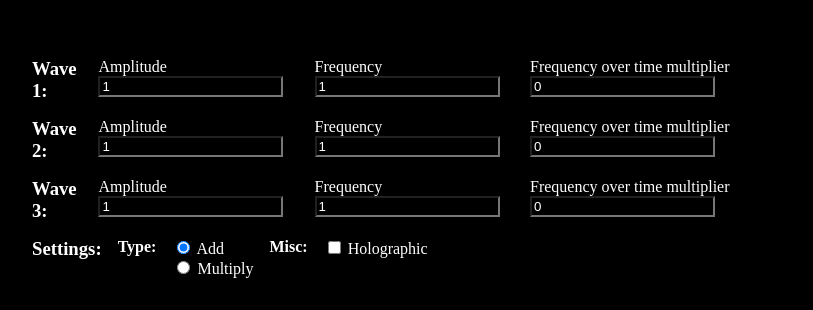
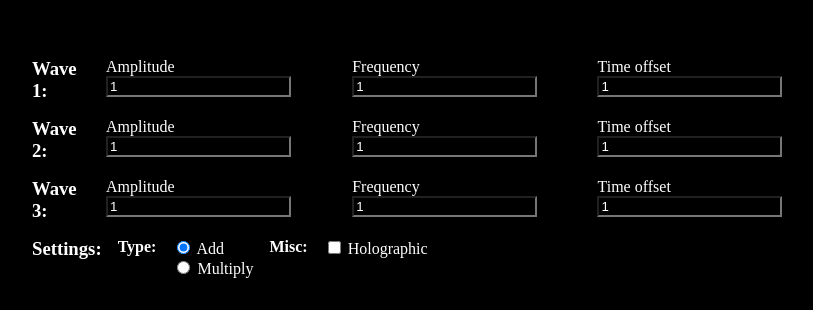
Before and after one commit to Jrp0h/Sinusthing, a plain HTML site: page index.html in a window 1280 px wide. Shown: the part 746-1056 px from the top of the page, without its empty margins (208-1021 px from the left). Drawn offline with Linux system fonts and the light colour scheme; a script that the page names is missing.

Commit message:
Change hz over time to time offset

```diff
--- a/index.html
+++ b/index.html
@@ -57,8 +57,8 @@
       <input type="text" placeholder="Frequency" id="hz1" value="1">
     </div>
     <div>
-      <label for="offset1">Frequency over time multiplier</label>
-      <input type="text" placeholder="Offset" id="offset1" value="0">
+      <label for="offset1">Time offset</label>
+      <input type="text" placeholder="Offset" id="offset1" value="1">
     </div>
   </div>
   <div class="input-group">
@@ -72,8 +72,8 @@
       <input type="text" placeholder="Frequency" id="hz2" value="1">
     </div>
     <div>
-      <label for="offset2">Frequency over time multiplier</label>
-      <input type="text" placeholder="Offset" id="offset2" value="0">
+      <label for="offset2">Time offset</label>
+      <input type="text" placeholder="Offset" id="offset2" value="1">
     </div>
   </div>
   <div class="input-group">
@@ -87,8 +87,8 @@
       <input type="text" placeholder="Frequency" id="hz3" value="1">
     </div>
     <div>
-      <label for="offset3">Frequency over time multiplier</label>
-      <input type="text" placeholder="Offset" id="offset3" value="0">
+      <label for="offset3">Time offset</label>
+      <input type="text" placeholder="Offset" id="offset3" value="1">
     </div>
   </div>
 
```
Also changed, not shown: 1 other file.
